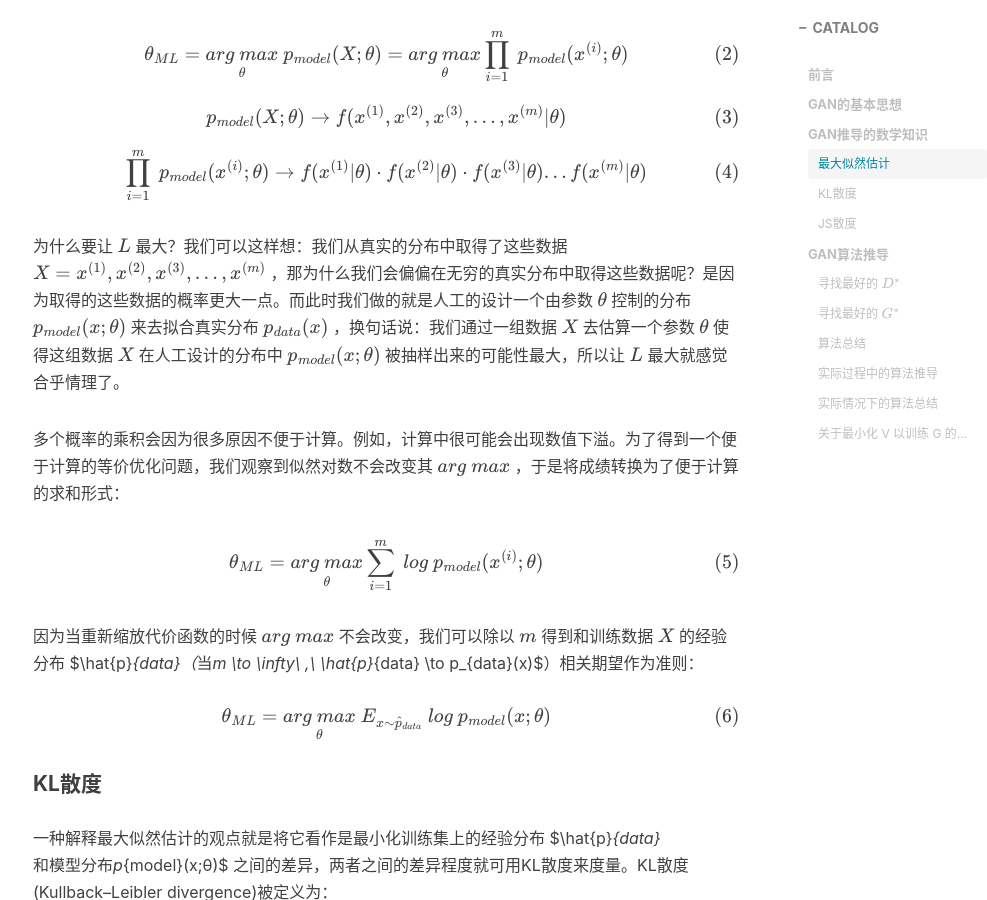
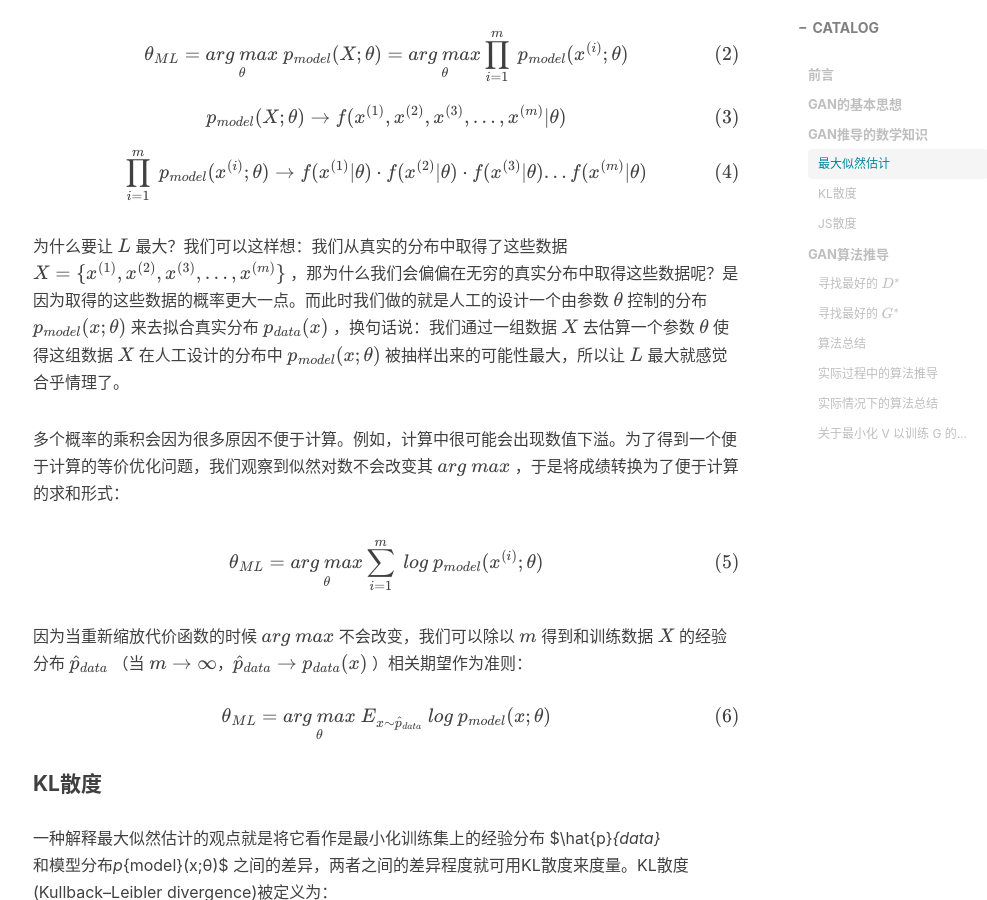
Before and after one commit to AlbertHG/alberthg.github.io, a Jekyll site: the page built from _posts/2018-05-04-introduction-gan.md, in a window 1280 px wide and 900 px high, scrolled down 5297 px. Shown: the whole window, without its empty margins (232-1219 px from the left). Built offline with Jekyll 4.4.1, drawn with Linux system fonts in a browser that asks for light colours; nearby versions of some CDN libraries; formulas are drawn with MathJax 3; comment, search, counter and statistics services are not loaded; some of the changed text lies outside the part shown.

Commit message:
update gan introduction

```diff
--- a/_posts/2018-05-04-introduction-gan.md
+++ b/_posts/2018-05-04-introduction-gan.md
@@ -63,7 +63,7 @@ tags:
 
 最大似然估计(Maximum Likelihood Estimation, MLE)，就是利用已知的样本结果信息，反推最具有可能（最大概率）导致这些样本结果出现的模型参数值！样本从某一个客观存在的模型中抽样得来，然后根据样本来计算该模型的数学参数，即：模型已定，参数未知！
 
-考虑一组含有 $m$ 个样本的的数据集 $X = \left \{x^{(1)},x^{(2)},x^{(3)},...,x^{(m)}\right \}$，独立的由未知参数的现实数据生成分布 $p_{data}(x)$ 生成。
+考虑一组含有 $m$ 个样本的的数据集 $X = \lbrace x^{(1)},x^{(2)},x^{(3)},...,x^{(m)} \rbrace$，独立的由未知参数的现实数据生成分布 $p_{data}(x)$ 生成。
 
 令 $p_{model}(x;θ)$ 是一个由参数 $θ$ （未知）确定在相同空间上的概率分布，也就是说，我们的目的就是找到一个合适的 $θ$ 使得 $p_{model}(x;θ)$ 尽可能地去接近 $p_{data}(x)$。
 
@@ -79,15 +79,15 @@ $$p_{model}(X;θ)\rightarrow f(x^{(1)},x^{(2)},x^{(3)},...,x^{(m)}|θ)$$
 
 $$\prod_{i=1}^{m}\ p_{model}(x^{(i)};θ)\rightarrow f(x^{(1)}|θ)\cdot f(x^{(2)}|θ)\cdot f(x^{(3)}|θ) ... f(x^{(m)}|θ)$$
 
-为什么要让 $L$ 最大？我们可以这样想：我们从真实的分布中取得了这些数据 $X = \{x^{(1)},x^{(2)},x^{(3)},...,x^{(m)}\}$ ，那为什么我们会偏偏在无穷的真实分布中取得这些数据呢？是因为取得的这些数据的概率更大一点。而此时我们做的就是人工的设计一个由参数 $θ$ 控制的分布 $p_{model}(x;θ)$ 来去拟合真实分布 $p_{data}(x)$ ，换句话说：我们通过一组数据 $X$ 去估算一个参数 $θ$ 使得这组数据 $X$ 在人工设计的分布中 $p_{model}(x;θ)$ 被抽样出来的可能性最大，所以让 $L$ 最大就感觉合乎情理了。
+为什么要让 $L$ 最大？我们可以这样想：我们从真实的分布中取得了这些数据 $X = \lbrace x^{(1)},x^{(2)},x^{(3)},...,x^{(m)} \rbrace$ ，那为什么我们会偏偏在无穷的真实分布中取得这些数据呢？是因为取得的这些数据的概率更大一点。而此时我们做的就是人工的设计一个由参数 $θ$ 控制的分布 $p_{model}(x;θ)$ 来去拟合真实分布 $p_{data}(x)$ ，换句话说：我们通过一组数据 $X$ 去估算一个参数 $θ$ 使得这组数据 $X$ 在人工设计的分布中 $p_{model}(x;θ)$ 被抽样出来的可能性最大，所以让 $L$ 最大就感觉合乎情理了。
 
 多个概率的乘积会因为很多原因不便于计算。例如，计算中很可能会出现数值下溢。为了得到一个便于计算的等价优化问题，我们观察到似然对数不会改变其 $arg\ max$ ，于是将成绩转换为了便于计算的求和形式：
 
 $$θ_{ML} = \underset{θ}{arg\ max} \sum_{i=1}^{m}\ log\ p_{model}(x^{(i)};θ)$$
 
-因为当重新缩放代价函数的时候 $arg\ max$ 不会改变，我们可以除以 $m$ 得到和训练数据 $X$ 的经验分布 $\hat{p}_{data}$ （当 $m \to \infty\ ,\ \hat{p}_{data} \to  p_{data}(x)$）相关期望作为准则：
+因为当重新缩放代价函数的时候 $arg\ max$ 不会改变，我们可以除以 $m$ 得到和训练数据 $X$ 的经验分布 $\hat p_{data}$ （当 $m \to \infty$，$\hat p_{data} \to  p_{data}(x)$ ）相关期望作为准则：
 
-$$θ_{ML} = \underset{θ}{arg\ max}\ E_{x\sim \hat{p}_{data} }\ log\  p_{model}(x;θ)$$
+$$θ_{ML} = \underset{θ}{arg\ max}\ E_{x\sim \hat p_{data} }\ log\  p_{model}(x;θ)$$
 
 #### KL散度
 
```
